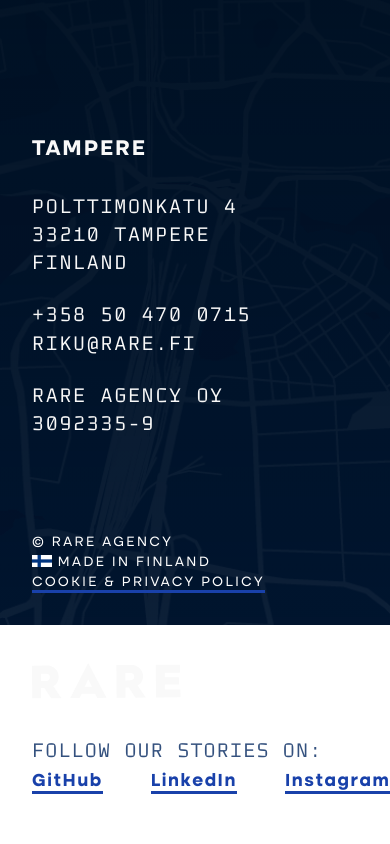
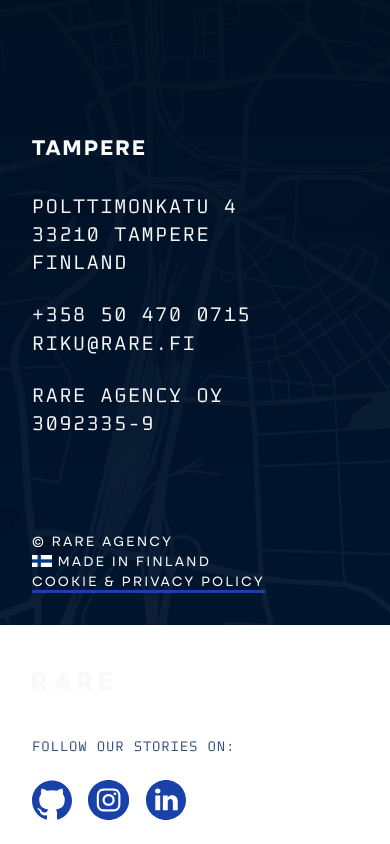
Before and after one commit to rareagency/rare.fi, a Next.js app: page / in a window 390 px wide. Shown: the part 8157-9001 px from the top of the page. Before the commit the page ends 8977 px from the top, so only its background shows below. Built offline with nearby package versions, Linux system fonts and the light colour scheme; a small style sheet from the web is missing.

Commit message:
Responsivity of bottom footer

```diff
--- a/components/Footer/BottomFooter.tsx
+++ b/components/Footer/BottomFooter.tsx
@@ -8,9 +8,10 @@ const container = c(`
   col-all
   bg-white
   h-auto
+  px-8
   pt-8
   pb-6
-  md:pl-8
+  xl:pl-8
   items-center
 `);
 
@@ -21,20 +22,23 @@ const stories = c(`
   col-span-2
   text-right
   text-mid-blue
-  md:col-start-1
-  md:col-span-6
-  md:text-left
+  xl:col-start-1
+  xl:col-span-6
+  xl:text-left
+  sm:font-thin
+  sm:text-sm
+  sm:pb-6
   tag
 `);
 
 const BottomFooter = () => {
   return (
     <footer id="page-bottom-footer" className={container}>
-      <div className="col-start-2 md:col-start-1 md:col-span-full md:pb-8">
+      <div className="col-start-2 justify-self-start xl:col-start-1 xl:col-span-full xl:pb-8">
         <Logo kind="accent" />
       </div>
       <span className={stories}>Follow our stories on:</span>
-      <div className="col-span-2 text-right space-x-12 md:row-start-3 md:col-start-1 font-bold">
+      <div className="col-span-2 text-right space-x-12 xl:row-start-3 xl:col-start-1 font-bold sm:invisible">
         <TextLink url="https://github.com/rareagency" text="GitHub" />
         <TextLink
           url="https://www.linkedin.com/company/rareagency/"
@@ -42,6 +46,43 @@ const BottomFooter = () => {
         />
         <TextLink url="https://instagram.com/rarekoodaa" text="Instagram" />
       </div>
+      <div className=" invisible sm:space-x-12 sm:row-start-3 sm:col-start-1 sm:col-span-full sm:visible">
+        <div className="flex">
+          <a
+            href="https://github.com/rareagency/rareagency.fi"
+            target="_blank"
+            rel="noreferrer"
+          >
+            <img
+              src="/static/social-media/github.svg"
+              alt="Instagram"
+              className="w-1/7 pr-4"
+            />
+          </a>
+          <a
+            href="https://www.instagram.com/rarekoodaa"
+            target="_blank"
+            rel="noreferrer"
+          >
+            <img
+              src="/static/social-media/instagram.svg"
+              alt="Instagram"
+              className="w-1/7 pr-4"
+            />
+          </a>
+          <a
+            href="https://fi.linkedin.com/company/rareagency"
+            target="_blank"
+            rel="noreferrer"
+          >
+            <img
+              src="/static/social-media/linkedin.svg"
+              alt="Instagram"
+              className="w-1/7"
+            />
+          </a>
+        </div>
+      </div>
     </footer>
   );
 };
```
